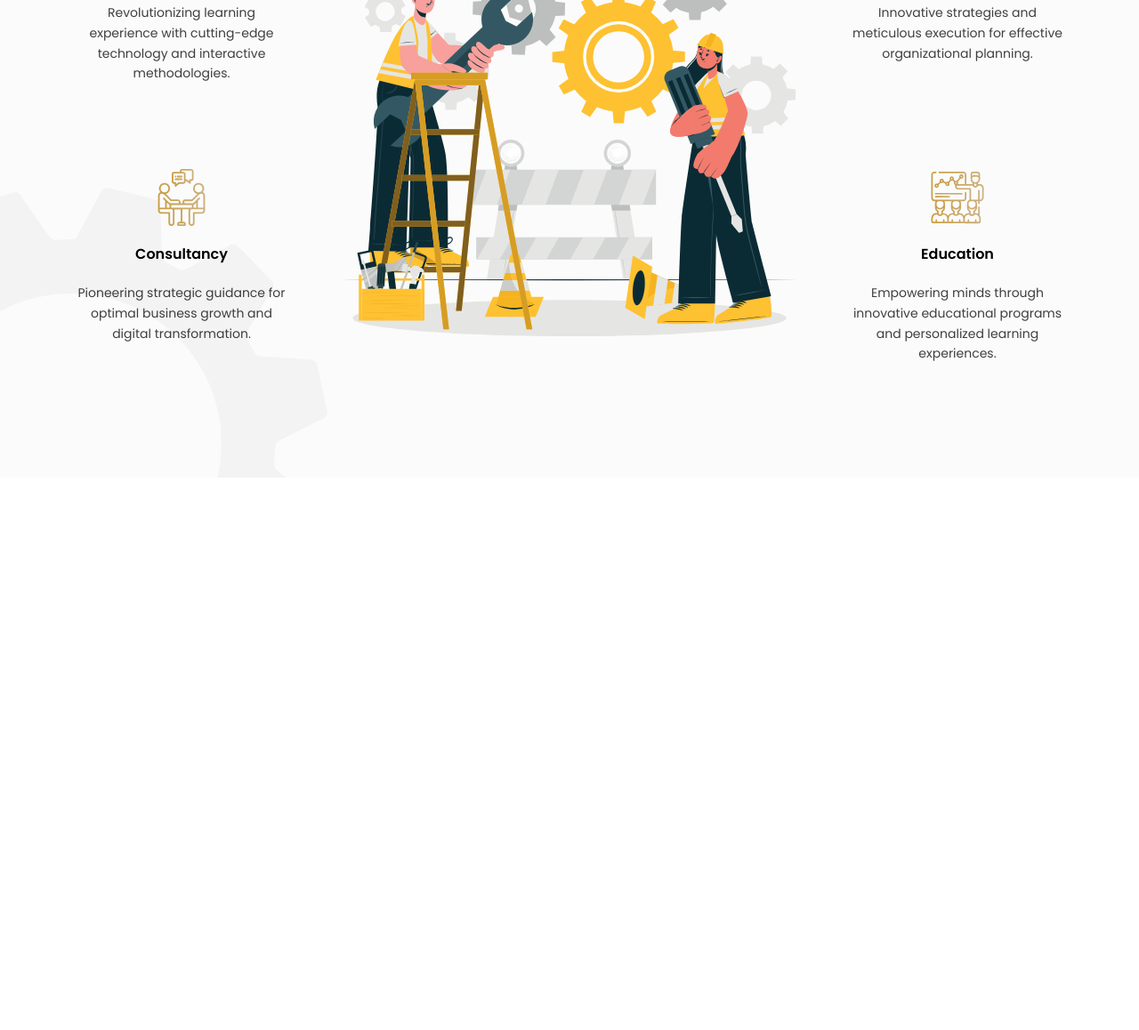
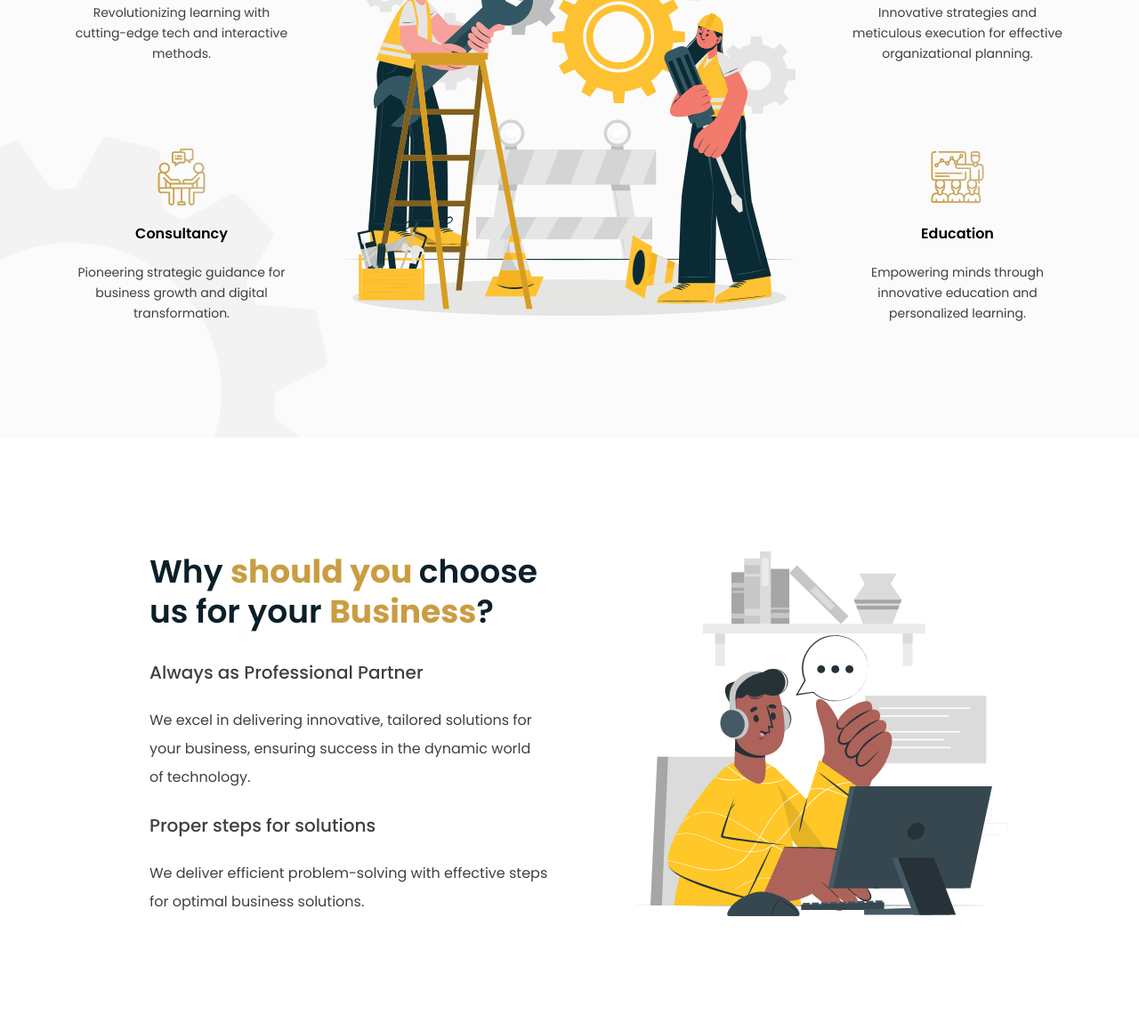
Before and after one commit to Zortagon/dksi-company-profile, a website: page public/index.html in a window 1280 px wide. Shown: the part 2285-3443 px from the top of the page at 89% size. Before the commit the page ends 2822 px from the top, so only its background shows below. Drawn offline with nearby package versions, Linux system fonts and the light colour scheme.

Commit message:
Membuat section overview

```diff
--- a/public/index.html
+++ b/public/index.html
@@ -172,14 +172,15 @@
                                 excellence every step of the way.</p>
                         </div>
                     </div>
-                    <div class="relative grid w-full grid-cols-1 px-2 sm:px-16 sm:grid-cols-2 place-content-end gap-x-12 gap-y-12 sm:gap-y-24">
+                    <div
+                        class="relative grid w-full grid-cols-1 px-2 sm:px-16 sm:grid-cols-2 place-content-end gap-x-12 gap-y-12 sm:gap-y-24">
                         <div class="z-10 flex justify-center w-full md:justify-start">
                             <div
                                 class="flex flex-col items-center max-w-full px-5 sm:px-0 sm:max-w-[15rem] gap-5 text-center">
                                 <img src="img/services/smartclass.svg" alt="Smart Class" class="w-20 sm:w-16">
                                 <h3 class="font-semibold">Smart Class</h3>
-                                <p class="text-sm leading-relaxed opacity-75">Revolutionizing learning experience with
-                                    cutting-edge technology and interactive methodologies.</p>
+                                <p class="text-sm leading-relaxed opacity-75">Revolutionizing learning with cutting-edge
+                                    tech and interactive methods.</p>
                             </div>
                         </div>
                         <div class="z-10 flex justify-center w-full md:justify-end">
@@ -196,8 +197,8 @@
                                 class="flex flex-col items-center max-w-full px-5 sm:px-0 sm:max-w-[15rem] gap-5 text-center">
                                 <img src="img/services/consultancy.svg" alt="Smart Class" class="w-20 sm:w-16">
                                 <h3 class="font-semibold">Consultancy</h3>
-                                <p class="text-sm leading-relaxed opacity-75">Pioneering strategic guidance for optimal
-                                    business growth and digital transformation.</p>
+                                <p class="text-sm leading-relaxed opacity-75">Pioneering strategic guidance for business
+                                    growth and digital transformation.</p>
                             </div>
                         </div>
                         <div class="z-10 flex justify-center w-full md:justify-end">
@@ -206,7 +207,7 @@
                                 <img src="img/services/education.svg" alt="Smart Class" class="w-20 sm:w-16">
                                 <h3 class="font-semibold">Education</h3>
                                 <p class="text-sm leading-relaxed opacity-75">Empowering minds through innovative
-                                    educational programs and personalized learning experiences.</p>
+                                    education and personalized learning.</p>
                             </div>
                         </div>
                         <img src="img/illustration/services.svg" alt=""
@@ -217,6 +218,29 @@
         </section>
         <!-- End: Services -->
 
+        <!-- Section: About -->
+        <section>
+            <div class="max-w-5xl px-5 py-16 mx-auto sm:py-32">
+                <div class="relative flex flex-row-reverse justify-center gap-24 px-5 md:justify-end">
+                    <img src="img/illustration/overview.svg" alt="About"
+                        class="absolute invisible h-full md:right-0 opacity-20 lg:opacity-100 sm:visible">
+                    <div
+                        class="relative flex flex-col justify-center max-w-full gap-8 text-center md:max-w-md md:text-left">
+                        <h1 class="text-4xl font-semibold leading-tight text-darken-blue">Why <span
+                                class="font-bold text-light-gold">should you </span>choose us for your <span
+                                class="font-bold text-light-gold">Business</span>?</h1>
+                        <div class="flex flex-col gap-6 leading-loose opacity-75">
+                            <h2 class="text-xl font-medium">Always as Professional Partner</h2>
+                            <p class="">We excel in delivering innovative, tailored solutions for your business,
+                                ensuring success in the dynamic world of technology.</p>
+                            <h2 class="text-xl font-medium">Proper steps for solutions</h2>
+                            <p class="">We deliver efficient problem-solving with effective steps for optimal business solutions.</p>
+                        </div>
+                    </div>
+                </div>
+            </div>
+        </section>
+        <!-- End: About -->
     </main>
 </body>
 
```
Also changed, not shown: public/css/main.css.
